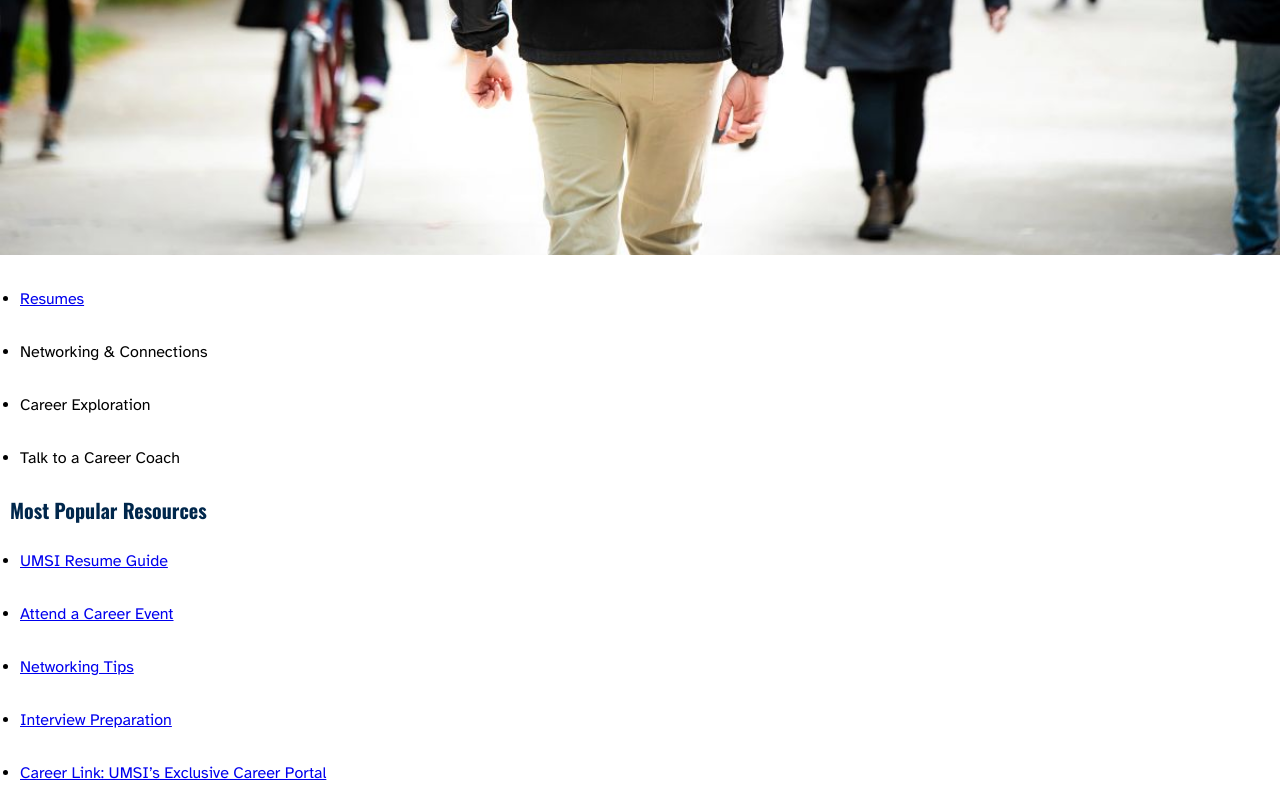
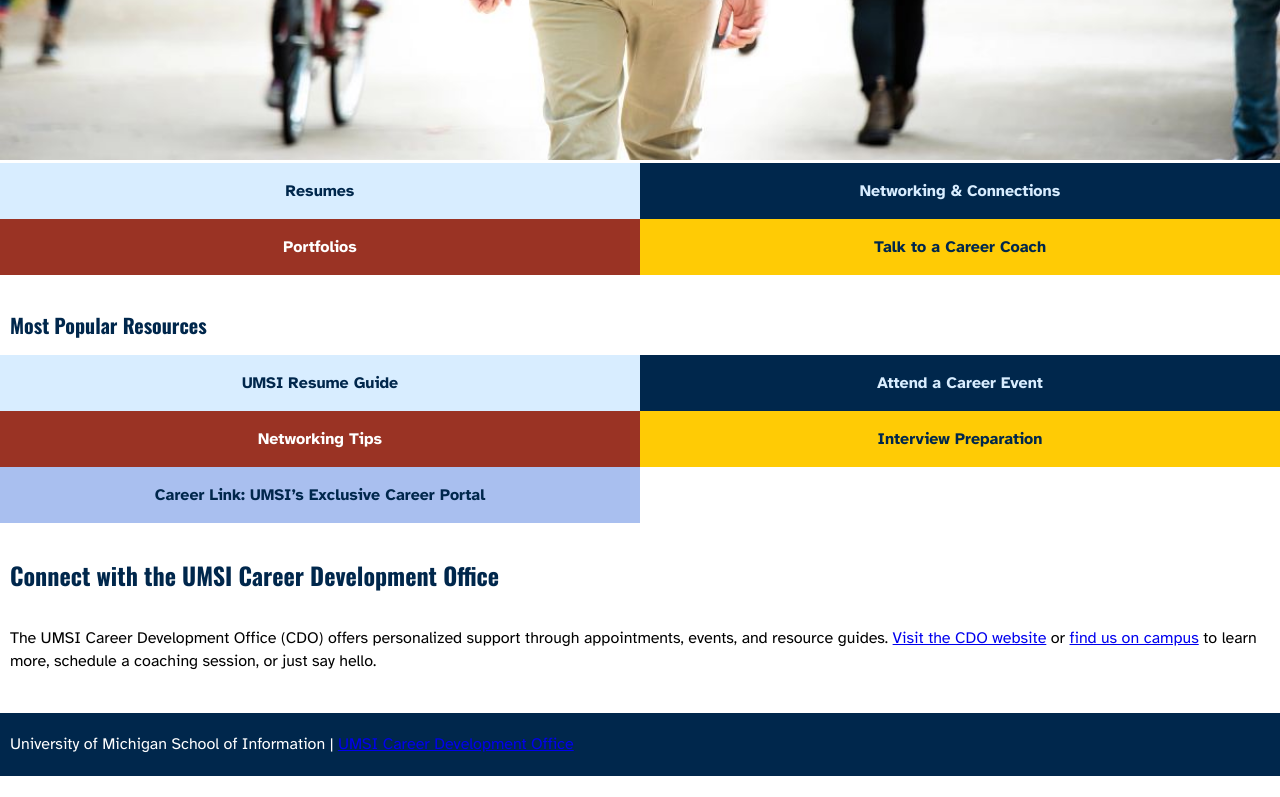
Before and after one commit to harryg02/client_project_f25, a plain HTML site: page index.html in a window 1280 px wide. Shown: the part 2000-2797 px from the top of the page. After the commit the page ends 2776 px from the top, so only its background shows below. Drawn offline with nearby package versions, Linux system fonts and the light colour scheme.

Commit message:
update style.css and index.html

```diff
--- a/css/style.css
+++ b/css/style.css
@@ -11,7 +11,7 @@ h3 {
      font-family: "Oswald", sans-serif;
      font-optical-sizing: auto;
      color: #00274C;
-     margin: 30px 10px;
+     padding: 20px 10px;
 }
 
 h1 {
@@ -28,20 +28,32 @@ h3 {
 
 li,
 p {
-     margin: 30px 10px;
+     padding: 20px 10px;
      line-height: 23px;
 }
 
-ul {
-     margin: 0 10px 0 10px;
+section {
+     padding: 20px 0 20px 0;
 }
 
 header {
      background-color: #00274C;
 }
 
+header h3 {
+     color: #fff;
+}
+
 header img {
      width: 50px;
+     height: 50px;
+     padding: 10px;
+}
+
+.site-branding {
+     display: flex;
+     flex-wrap: wrap;
+     align-items: center;
 }
 
 iframe,
@@ -50,23 +62,25 @@ img {
 }
 
 nav ul {
-     padding: 25px;
      text-align: left;
      display: grid;
-     grid-template-columns: repeat(4, 1fr);
+     grid-template-columns: 1fr 1fr;
 }
 
-nav li{
-     grid-column: 1 / span 4;
+nav li {
      text-align: center;
-     width: 100%;
+     border: #2f4972 1px solid;
 }
 
-nav a{
-  color:#FFCB05;
-  font-weight: bold;
-  text-decoration: none;
+nav a {
+     color:#fff;
+     font-weight: bold;
+     text-decoration: none;
+}
 
+nav a.highlighted {
+     color: #FFCB05;
+     text-decoration: underline;
 }
 
 .skip {
@@ -90,7 +104,47 @@ nav a{
      gap: 13px;
 }
 
+.tabs {
+     display: grid;
+     grid-template-columns: 1fr 1fr;
+}
+
+.tabs a {
+     text-decoration: none;
+     padding: 20px 10px;
+     font-weight: 600;
+     color: #00274C;
+     text-align:center;
+}
+
+/* Source: https://developer.mozilla.org/en-US/docs/Web/CSS/:nth-child */
+.tabs a:nth-child(1) {
+     background-color: #d8edff;
+}
+
+.tabs a:nth-child(2) {
+     background-color: #00274c;
+     color: #d8edff;
+}
+
+.tabs a:nth-child(3) {
+     background-color: #9a3324;
+     color: #fff;
+}
+
+.tabs a:nth-child(4) {
+     background-color: #ffcb05;
+}
+
+.tabs a:nth-child(5) {
+     background-color: #a9bfef;
+}
+
 footer {
      background-color: #00274C;
+     color: #fff;
+}
+
+footer a:visited {
      color: #FFCB05;
 }
--- a/index.html
+++ b/index.html
@@ -6,7 +6,9 @@
   <meta name="viewport" content="width=device-width, initial-scale=1.0">
   <link rel="preconnect" href="https://fonts.googleapis.com">
   <link rel="preconnect" href="https://fonts.gstatic.com" crossorigin>
-      <link href="https://fonts.googleapis.com/css2?family=Atkinson+Hyperlegible:ital,wght@0,400;0,700;1,400;1,700&family=Oswald:wght@200..700&display=swap" rel="stylesheet">
+  <link
+    href="https://fonts.googleapis.com/css2?family=Atkinson+Hyperlegible:ital,wght@0,400;0,700;1,400;1,700&family=Oswald:wght@200..700&display=swap"
+    rel="stylesheet">
   <link rel="stylesheet" href="./css/html5reset.css">
   <link rel="stylesheet" href="./css/style.css">
   <title>UMSI Career Development Resource Hub</title>
@@ -14,14 +16,17 @@
 
 <body>
   <header>
-      <a class="skip" href = "#maincontent">Skip to Main Content</a>
+    <a class="skip" href="#maincontent">Skip to Main Content</a>
+    <div class="site-branding">
       <img src="images/UMSI_signature_vertical_informal_solidblue.jpg" alt="UMSI Logo">
+      <h3>Career Development Resource Hub</h3>
+    </div>
     <nav>
       <ul>
-          <li><a href = "index.html">Home</a></li>
-          <li><a href = "resume.html">Resumes</a></li>
-          <li><a href = "networking.html">Networking & Connections</a></li>
-          <li><a href = "Portfolios.html">Portfolios</a></li>
+        <li><a href="index.html" class="highlighted">Home</a></li>
+        <li><a href="resume.html">Resumes</a></li>
+        <li><a href="networking.html">Networking & Connections</a></li>
+        <li><a href="Portfolios.html">Portfolios</a></li>
       </ul>
     </nav>
   </header>
@@ -31,50 +36,66 @@
       <h1>Welcome to the UMSI Career Development Resource Hub</h1>
       <h2>Your Central Hub for Career Success at UMSI</h2>
       <p>
-          Ready to take the next step toward your future career? The UMSI Career Development Resource Hub is your one-stop shop for trusted guidance, practical tools, and the latest information to help you thrive as a student and job-seeker. Whether you are just starting your exploration or getting ready to launch your career, you will find everything you need, organized for you.
+        Ready to take the next step toward your future career? The UMSI Career Development Resource Hub is your one-stop
+        shop for trusted guidance, practical tools, and the latest information to help you thrive as a student and
+        job-seeker. Whether you are just starting your exploration or getting ready to launch your career, you will find
+        everything you need, organized for you.
       </p>
-        <iframe width="560" height="315" src="https://www.youtube.com/embed/GSjGeDYJ5Nk?si=qhxJPRTIT___x8hG" title="YouTube video player" allow="accelerometer; autoplay; clipboard-write; encrypted-media; gyroscope; picture-in-picture; web-share" referrerpolicy="strict-origin-when-cross-origin" allowfullscreen></iframe>
+      <iframe width="560" height="315" src="https://www.youtube.com/embed/GSjGeDYJ5Nk?si=qhxJPRTIT___x8hG"
+        title="YouTube video player"
+        allow="accelerometer; autoplay; clipboard-write; encrypted-media; gyroscope; picture-in-picture; web-share"
+        referrerpolicy="strict-origin-when-cross-origin" allowfullscreen></iframe>
     </section>
 
     <section>
       <h2>Why Use This Resource?</h2>
       <ul>
-          <li><strong>Everything in One Place:</strong> Stop searching endlessly—quickly access the resources you need for resumes, interviews, networking, mentorship, and more.</li>
-          <li><strong>Student-Focused Navigation:</strong> Browse by topic or question. Key areas are highlighted so you can get moving right away.</li>
-          <li><strong>Guidance Backed by Experts:</strong> All resources are recommended and reviewed by the UMSI Career Development Office, so you can trust the advice and materials you find here.</li>
-          <li><strong>Always Accessible:</strong> Visit the site anytime, from any device. We’re committed to meeting the accessibility needs of all students.</li>
-          <li><strong>Modern Support, UMSI Excellence:</strong> We benchmark against top peer institutions and integrate UMSI’s unique support, showcasing our commitment to your success.</li>
+        <li><strong>Everything in One Place:</strong> Stop searching endlessly—quickly access the resources you need for
+          resumes, interviews, networking, mentorship, and more.</li>
+        <li><strong>Student-Focused Navigation:</strong> Browse by topic or question. Key areas are highlighted so you
+          can get moving right away.</li>
+        <li><strong>Guidance Backed by Experts:</strong> All resources are recommended and reviewed by the UMSI Career
+          Development Office, so you can trust the advice and materials you find here.</li>
+        <li><strong>Always Accessible:</strong> Visit the site anytime, from any device. We’re committed to meeting the
+          accessibility needs of all students.</li>
+        <li><strong>Modern Support, UMSI Excellence:</strong> We benchmark against top peer institutions and integrate
+          UMSI’s unique support, showcasing our commitment to your success.</li>
       </ul>
     </section>
 
     <section>
       <h2>Start Here</h2>
       <div>
-          <img src="images/UMSI_CampusFall_UMSIBackpack_02.jpg" alt="A student wears a UMSI backpack in fall on the drag.">
-          <ul>
-              <li><a href="resume.html">Resumes</a></li>
-              <li><a>Networking & Connections</a></li>
-              <li><a>Career Exploration</a></li>
-              <li><a>Talk to a Career Coach</a></li>
-          </ul>
+        <img src="images/UMSI_CampusFall_UMSIBackpack_02.jpg"
+          alt="A student wears a UMSI backpack in fall on the drag.">
+        <div class="tabs">
+          <a href="resume.html">Resumes</a>
+          <a href="networking.html">Networking & Connections</a>
+          <a href="Portfolios.html">Portfolios</a>
+          <a href="https://umich.instructure.com/courses/137916/pages/talk-to-a-career-coach">Talk to a Career Coach</a>
+        </div>
       </div>
     </section>
 
     <aside>
       <h3>Most Popular Resources</h3>
-        <ul>
-          <li><a href="https://umsi.instructure.com/courses/12345/pages/resume-guide" target="_blank">UMSI Resume Guide</a></li>
-          <li><a href="https://umsi.campusgroups.com/cdo/home/" target="_blank">Attend a Career Event</a></li>
-          <li><a href="https://umsi.instructure.com/courses/12345/pages/networking-tips" target="_blank">Networking Tips</a></li>
-          <li><a href="https://umsi.instructure.com/courses/12345/pages/interview-prep" target="_blank">Interview Preparation</a></li>
-          <li><a href="https://careerlink.umich.edu" target="_blank">Career Link: UMSI’s Exclusive Career Portal</a></li>
-        </ul>
+      <div class="tabs">
+        <a href="https://umsi.instructure.com/courses/12345/pages/resume-guide" target="_blank">UMSI Resume Guide</a>
+        <a href="https://umsi.campusgroups.com/cdo/home/" target="_blank">Attend a Career Event</a>
+        <a href="https://umsi.instructure.com/courses/12345/pages/networking-tips" target="_blank">Networking Tips</a>
+        <a href="https://umsi.instructure.com/courses/12345/pages/interview-prep" target="_blank">Interview
+          Preparation</a>
+        <a href="https://careerlink.umich.edu" target="_blank">Career Link: UMSI’s Exclusive Career Portal</a>
+      </div>
     </aside>
 
     <section>
       <h2>Connect with the UMSI Career Development Office</h2>
       <p>
-          The UMSI Career Development Office (CDO) offers personalized support through appointments, events, and resource guides. <a href="https://www.si.umich.edu/programs/career-development-office" target="_blank">Visit the CDO website</a> or <a href="https://umsi.umich.edu/about/locations" target="_blank">find us on campus</a> to learn more, schedule a coaching session, or just say hello.
+        The UMSI Career Development Office (CDO) offers personalized support through appointments, events, and resource
+        guides. <a href="https://www.si.umich.edu/programs/career-development-office" target="_blank">Visit the CDO
+          website</a> or <a href="https://umsi.umich.edu/about/locations" target="_blank">find us on campus</a> to learn
+        more, schedule a coaching session, or just say hello.
       </p>
     </section>
     <!-- Content taken & modified from UMGPT with the prompt, "Write me a webpage of intro content to help meet the following requirements - this is for the home page": and then pasted in the client objectives & project requirements"
@@ -82,7 +103,8 @@
   </main>
 
   <footer>
-      <p>University of Michigan School of Information | <a href="https://umich.instructure.com/courses/137916">UMSI Career Development Office </a></p>
+    <p>University of Michigan School of Information | <a href="https://umich.instructure.com/courses/137916">UMSI Career
+        Development Office </a></p>
   </footer>
 
 </body>
```
Lines whose indentation alone changed are shown as unchanged.
